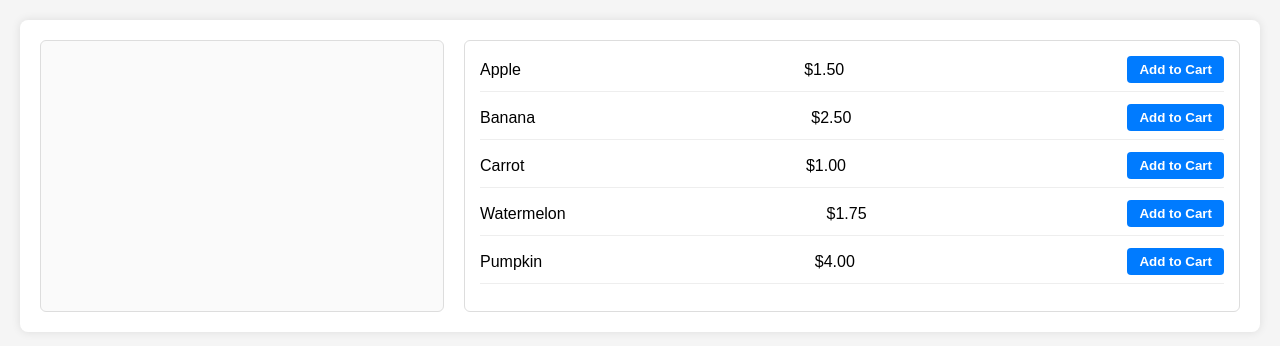
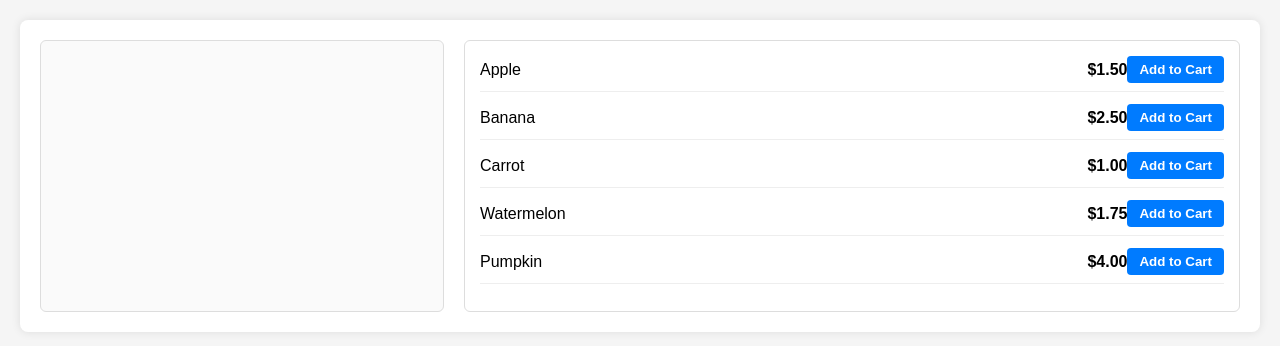
Before and after one commit to ChrisReynolds0508/inventory-cart, a plain HTML site: page index.html in a window 1280 px wide. Drawn offline with Linux system fonts and the light colour scheme.

Commit message:
adjusted styling that places the price next to the add to cart button

```diff
--- a/style.css
+++ b/style.css
@@ -44,6 +44,20 @@ body {
   border-radius: 4px;
   cursor: pointer;
   font-weight: bold;
+}
+
+.product-name {
+  flex: 2;
+}
+
+.product-price {
+  flex: 1;
+  text-align: right;
+  font-weight: bold;
+}
+
+.product button {
+  flex-shrink: 0;
 }
 
 .productList button:hover {
```
